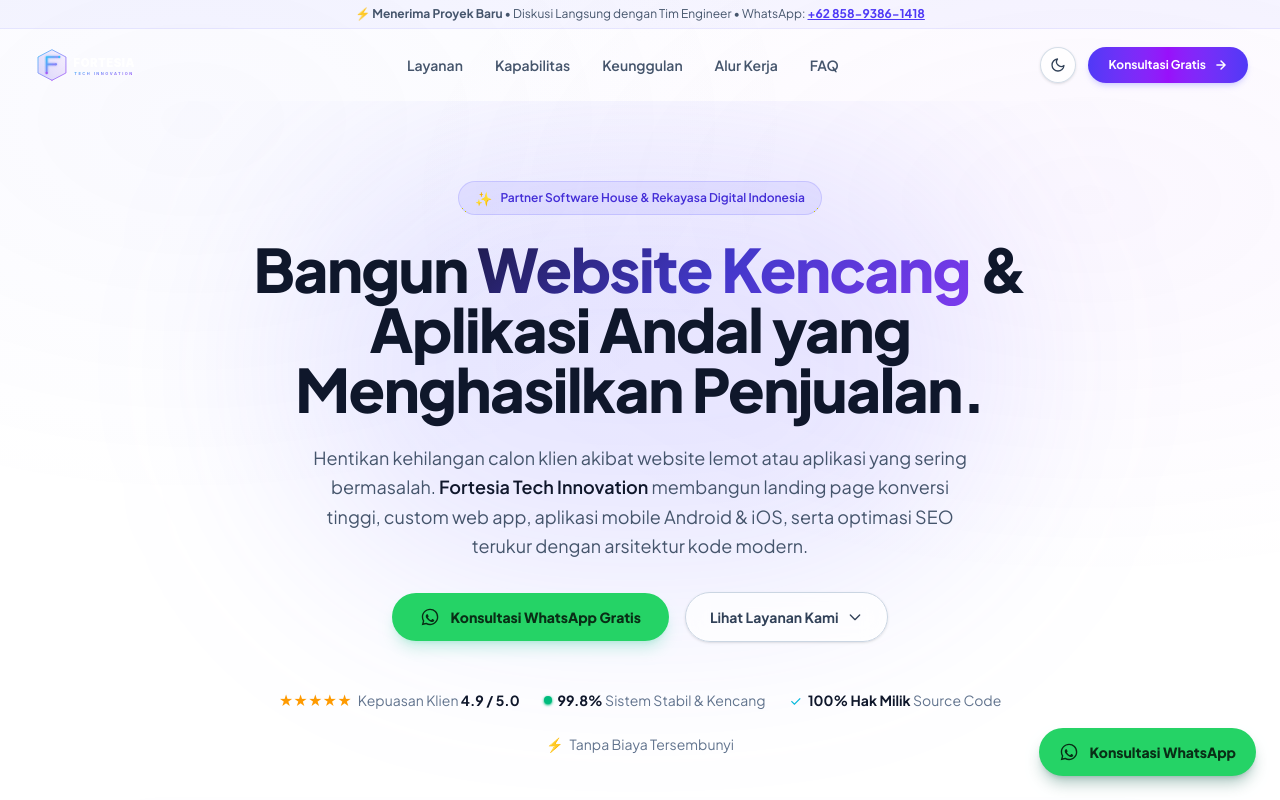
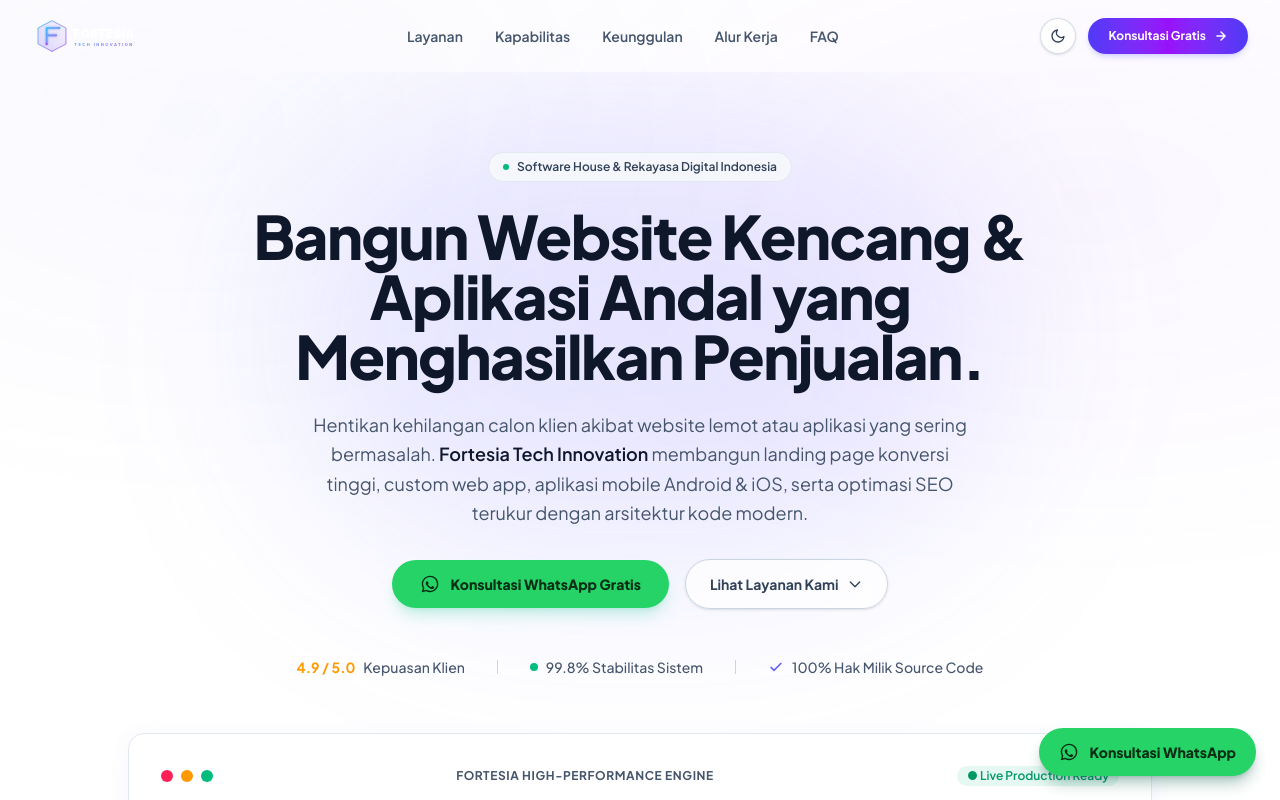
Before and after one commit to zeeinz-ux/FortesiaTechInnovation, a Next.js app: page / in a window 1280 px wide. Shown: the top 800 px of the page. Built offline with nearby package versions, Linux system fonts and the light colour scheme.

Commit message:
refactor: remove ai-slop gradient texts, header announcement, fake terminal, and cleanup footer

```diff
--- a/components/sections/CTABanner.tsx
+++ b/components/sections/CTABanner.tsx
@@ -31,7 +31,7 @@ export default function CTABanner() {
           <div className="relative z-10 flex flex-col items-center justify-between gap-8 lg:flex-row">
             <div className="max-w-2xl text-center lg:text-left">
               <h2 className="text-3xl font-black tracking-tight text-white sm:text-4xl">
-                Siap Mewujudkan Produk Digital <span className="text-gradient">Unggulan untuk Bisnis Anda?</span>
+                Siap Mewujudkan Produk Digital Unggulan untuk Bisnis Anda?
               </h2>
               <p className="mt-4 text-base leading-relaxed text-slate-300">
                 Diskusikan kebutuhan pembuatan website, landing page, aplikasi mobile, maupun strategi SEO Anda hari ini bersama tim rekayasa Fortesia. Bebas biaya konsultasi awal dan tanpa perantara berbelit-belit.
--- a/components/sections/CapabilityShowcase.tsx
+++ b/components/sections/CapabilityShowcase.tsx
@@ -51,7 +51,7 @@ export default function CapabilityShowcase() {
             Transparansi Mutu Rekayasa
           </div>
           <h2 className="text-3xl font-black tracking-tight text-slate-900 sm:text-4xl dark:text-white">
-            Kualitas Nyata yang Kami Bangun <span className="text-gradient">di Balik Layar</span>
+            Kualitas Nyata yang Kami Bangun di Balik Layar
           </h2>
           <p className="mt-4 text-base text-slate-600 dark:text-slate-300">
             Bukan sekadar tampilan luar yang rapi, setiap sistem yang kami serahkan harus lolos pengujian performa, keamanan, dan standar perayapan Google secara ketat.
--- a/components/sections/FAQ.tsx
+++ b/components/sections/FAQ.tsx
@@ -41,7 +41,7 @@ export default function FAQ() {
             Pusat Informasi
           </div>
           <h2 className="text-3xl font-black tracking-tight text-slate-900 sm:text-4xl dark:text-white">
-            Pertanyaan yang <span className="text-gradient">Sering Diajukan</span>
+            Pertanyaan yang Sering Diajukan
           </h2>
           <p className="mt-4 text-base text-slate-600 dark:text-slate-300">
             Temukan jawaban langsung seputar alur kerja, harga, kepemilikan kode, dan garansi teknis kami.
--- a/components/sections/Header.tsx
+++ b/components/sections/Header.tsx
@@ -25,27 +25,10 @@ export default function Header() {
   ];
 
   return (
-    <>
-      {/* Top Notification Announcement */}
-      <div className="border-b border-indigo-500/10 bg-indigo-500/5 px-4 py-1.5 text-center text-xs text-slate-600 dark:border-purple-500/20 dark:bg-purple-950/20 dark:text-slate-300">
-        <span>
-          ⚡ <strong>Menerima Proyek Baru</strong> • Diskusi Langsung dengan Tim Engineer • WhatsApp:{" "}
-          <a
-            href="https://wa.me/6285893861418"
-            target="_blank"
-            rel="noopener noreferrer"
-            className="font-bold text-indigo-600 underline hover:text-indigo-700 dark:text-cyan-400 dark:hover:text-cyan-300"
-          >
-            +62 858-9386-1418
-          </a>
-        </span>
-      </div>
-
-      {/* Main Sticky Header */}
     <header
       className={`sticky top-0 z-40 w-full transition-all duration-300 ${
         scrolled
-            ? "border-b border-slate-200/80 bg-white/85 shadow-sm backdrop-blur-md dark:border-white/10 dark:bg-[#07070e]/85 dark:shadow-black/50"
+          ? "border-b border-slate-200/80 bg-white/90 shadow-sm backdrop-blur-md dark:border-white/10 dark:bg-[#07070e]/90 dark:shadow-black/50"
           : "bg-transparent"
       }`}
     >
@@ -136,6 +119,5 @@ export default function Header() {
           </div>
         )}
       </header>
-    </>
   );
 }
--- a/components/sections/Hero.tsx
+++ b/components/sections/Hero.tsx
@@ -19,14 +19,14 @@ export default function Hero() {
       <Container className="relative">
         <div className="mx-auto max-w-4xl text-center">
           {/* Badge Pill */}
-          <div className="mb-6 inline-flex items-center gap-2 rounded-full border border-indigo-500/20 bg-indigo-500/10 px-4 py-1.5 text-xs font-semibold text-indigo-700 dark:border-purple-500/30 dark:bg-purple-500/15 dark:text-purple-300">
-            <span className="text-sm">✨</span>
-            <span>Partner Software House &amp; Rekayasa Digital Indonesia</span>
+          <div className="mb-6 inline-flex items-center gap-2 rounded-full border border-slate-200 bg-slate-50/80 px-3.5 py-1.5 text-xs font-semibold text-slate-700 dark:border-white/10 dark:bg-white/5 dark:text-slate-200">
+            <span className="h-1.5 w-1.5 rounded-full bg-emerald-500" />
+            <span>Software House &amp; Rekayasa Digital Indonesia</span>
           </div>
 
           {/* Main H1 Headline */}
           <h1 className="text-4xl font-black tracking-tight text-slate-900 sm:text-5xl md:text-6xl dark:text-white">
-            Bangun <span className="text-gradient">Website Kencang</span> &amp; Aplikasi Andal yang Menghasilkan Penjualan.
+            Bangun Website Kencang &amp; Aplikasi Andal yang Menghasilkan Penjualan.
           </h1>
 
           {/* Value Subtitle (Bebas AI Slop) */}
@@ -64,28 +64,22 @@ export default function Hero() {
           </div>
 
           {/* Trust Metrics Bar */}
-          <div className="mt-12 flex flex-wrap items-center justify-center gap-6 text-xs text-slate-500 sm:text-sm dark:text-slate-400">
-            <div className="flex items-center gap-1.5">
-              <span className="text-amber-500">★★★★★</span>
-              <span>
-                Kepuasan Klien <strong className="text-slate-900 dark:text-white">4.9 / 5.0</strong>
-              </span>
+          <div className="mt-12 flex flex-wrap items-center justify-center gap-6 sm:gap-8 text-xs font-medium text-slate-600 sm:text-sm dark:text-slate-400">
+            <div className="flex items-center gap-2">
+              <span className="font-bold text-amber-500 dark:text-amber-400">4.9 / 5.0</span>
+              <span>Kepuasan Klien</span>
             </div>
-            <div className="flex items-center gap-1.5">
-              <span className="h-2 w-2 rounded-full bg-emerald-500 shadow-sm shadow-emerald-500" />
-              <span>
-                <strong className="text-slate-900 dark:text-white">99.8%</strong> Sistem Stabil &amp; Kencang
-              </span>
+            <div className="hidden h-3.5 w-px bg-slate-300 sm:block dark:bg-white/10" aria-hidden="true" />
+            <div className="flex items-center gap-2">
+              <span className="h-2 w-2 rounded-full bg-emerald-500" />
+              <span>99.8% Stabilitas Sistem</span>
             </div>
-            <div className="flex items-center gap-1.5">
-              <span className="text-cyan-500">✓</span>
-              <span>
-                <strong className="text-slate-900 dark:text-white">100% Hak Milik</strong> Source Code
-              </span>
-            </div>
-            <div className="flex items-center gap-1.5">
-              <span className="text-purple-500">⚡</span>
-              <span>Tanpa Biaya Tersembunyi</span>
+            <div className="hidden h-3.5 w-px bg-slate-300 sm:block dark:bg-white/10" aria-hidden="true" />
+            <div className="flex items-center gap-2">
+              <svg className="h-4 w-4 text-indigo-500 dark:text-cyan-400" viewBox="0 0 24 24" fill="none" stroke="currentColor" strokeWidth="2.5">
+                <polyline points="20 6 9 17 4 12" />
+              </svg>
+              <span>100% Hak Milik Source Code</span>
             </div>
           </div>
         </div>
@@ -140,14 +134,6 @@ export default function Hero() {
                 </div>
               </div>
             </div>
-
-            {/* Terminal Line Mockup */}
-            <div className="mt-5 flex flex-wrap items-center justify-between gap-3 rounded-lg bg-slate-900 px-4 py-3 font-mono text-xs text-slate-300">
-              <div>
-                <span className="text-purple-400">fortesia-engine:~$</span> deploy --prod --seo=true --speed=100
-              </div>
-              <span className="font-bold text-emerald-400">✓ Production Verified</span>
-            </div>
           </div>
         </div>
       </Container>
--- a/components/sections/ServicesGrid.tsx
+++ b/components/sections/ServicesGrid.tsx
@@ -90,7 +90,7 @@ export default function ServicesGrid() {
             Katalog Layanan Digital
           </div>
           <h2 className="text-3xl font-black tracking-tight text-slate-900 sm:text-4xl dark:text-white">
-            Solusi Rekayasa Digital untuk <span className="text-gradient">Pertumbuhan Bisnis</span>
+            Solusi Rekayasa Digital untuk Pertumbuhan Bisnis
           </h2>
           <p className="mt-4 text-base text-slate-600 dark:text-slate-300">
             Kami tidak menjual website template instan yang berat dan pasaran. Setiap baris kode dirancang spesifik untuk mendukung model bisnis, brand identity, dan performa konversi Anda.
--- a/components/sections/Testimonials.tsx
+++ b/components/sections/Testimonials.tsx
@@ -34,7 +34,7 @@ export default function Testimonials() {
             Bukti Kepercayaan
           </div>
           <h2 className="text-3xl font-black tracking-tight text-slate-900 sm:text-4xl dark:text-white">
-            Apa Kata Mereka yang <span className="text-gradient">Telah Bekerja Sama</span>?
+            Apa Kata Mereka yang Telah Bekerja Sama?
           </h2>
           <p className="mt-4 text-base text-slate-600 dark:text-slate-300">
             Keberhasilan produk digital Anda adalah tolak ukur reputasi kami.
--- a/components/sections/WhyUs.tsx
+++ b/components/sections/WhyUs.tsx
@@ -33,7 +33,7 @@ export default function WhyUs() {
             Standar Keunggulan
           </div>
           <h2 className="text-3xl font-black tracking-tight text-slate-900 sm:text-4xl dark:text-white">
-            Kenapa Pelaku Bisnis Memilih <span className="text-gradient">Fortesia</span>?
+            Kenapa Pelaku Bisnis Memilih Fortesia?
           </h2>
           <p className="mt-4 text-base text-slate-600 dark:text-slate-300">
             Banyak agensi membebankan biaya mahal untuk hasil template siap pakai yang lambat. Kami bekerja dengan komitmen rekayasa perangkat lunak sejati.
--- a/components/sections/Workflow.tsx
+++ b/components/sections/Workflow.tsx
@@ -33,7 +33,7 @@ export default function Workflow() {
             Alur Kerja Praktis
           </div>
           <h2 className="text-3xl font-black tracking-tight text-slate-900 sm:text-4xl dark:text-white">
-            4 Tahap Mudah <span className="text-gradient">Menuju Peluncuran</span>
+            4 Tahap Mudah Menuju Peluncuran
           </h2>
           <p className="mt-4 text-base text-slate-600 dark:text-slate-300">
             Proses kolaborasi yang jelas, terstruktur, dan transparan tanpa kejutan biaya di tengah jalan.
```
Also changed, not shown: components/sections/Footer.tsx (+10 -10 lines). Lines whose indentation alone changed are shown as unchanged.
